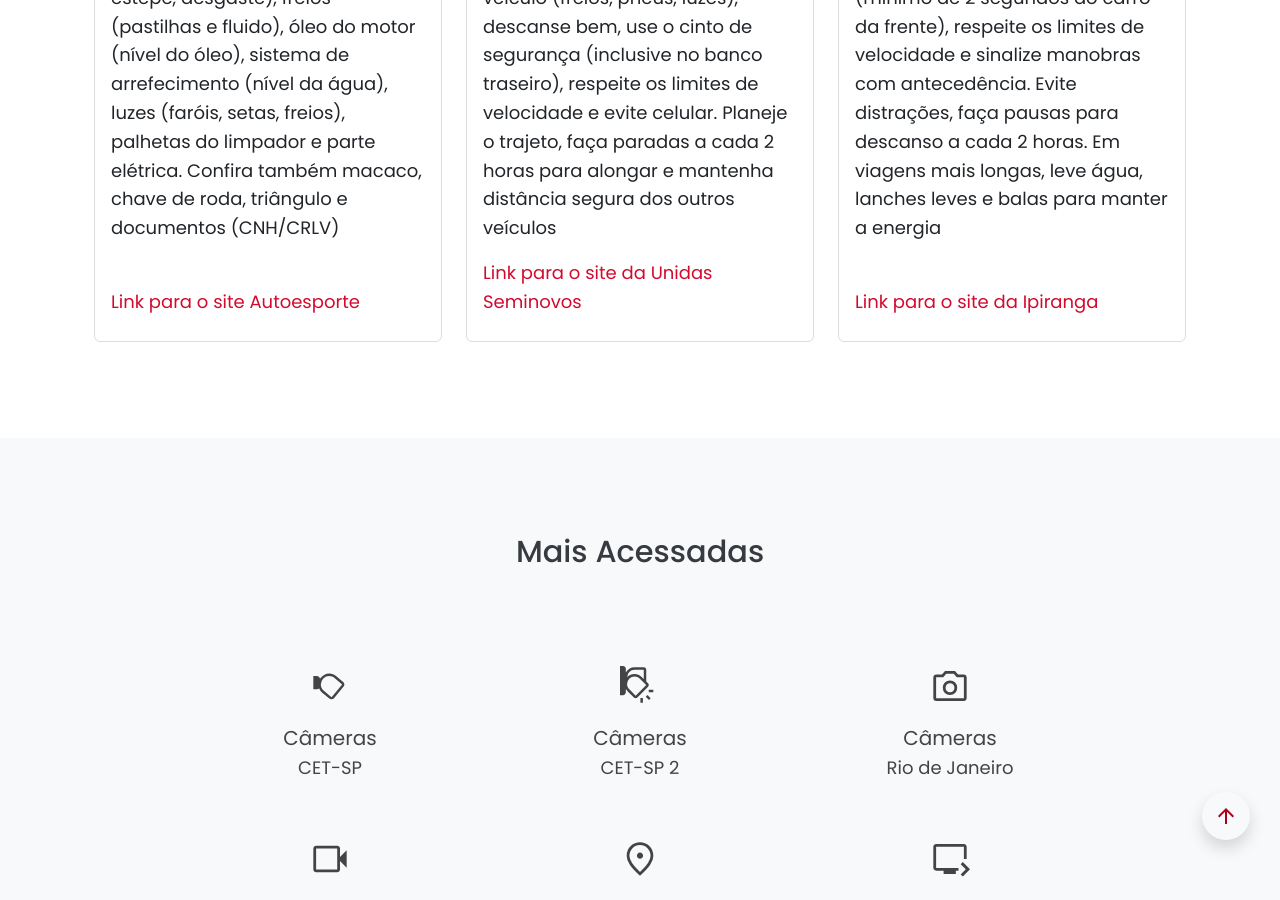
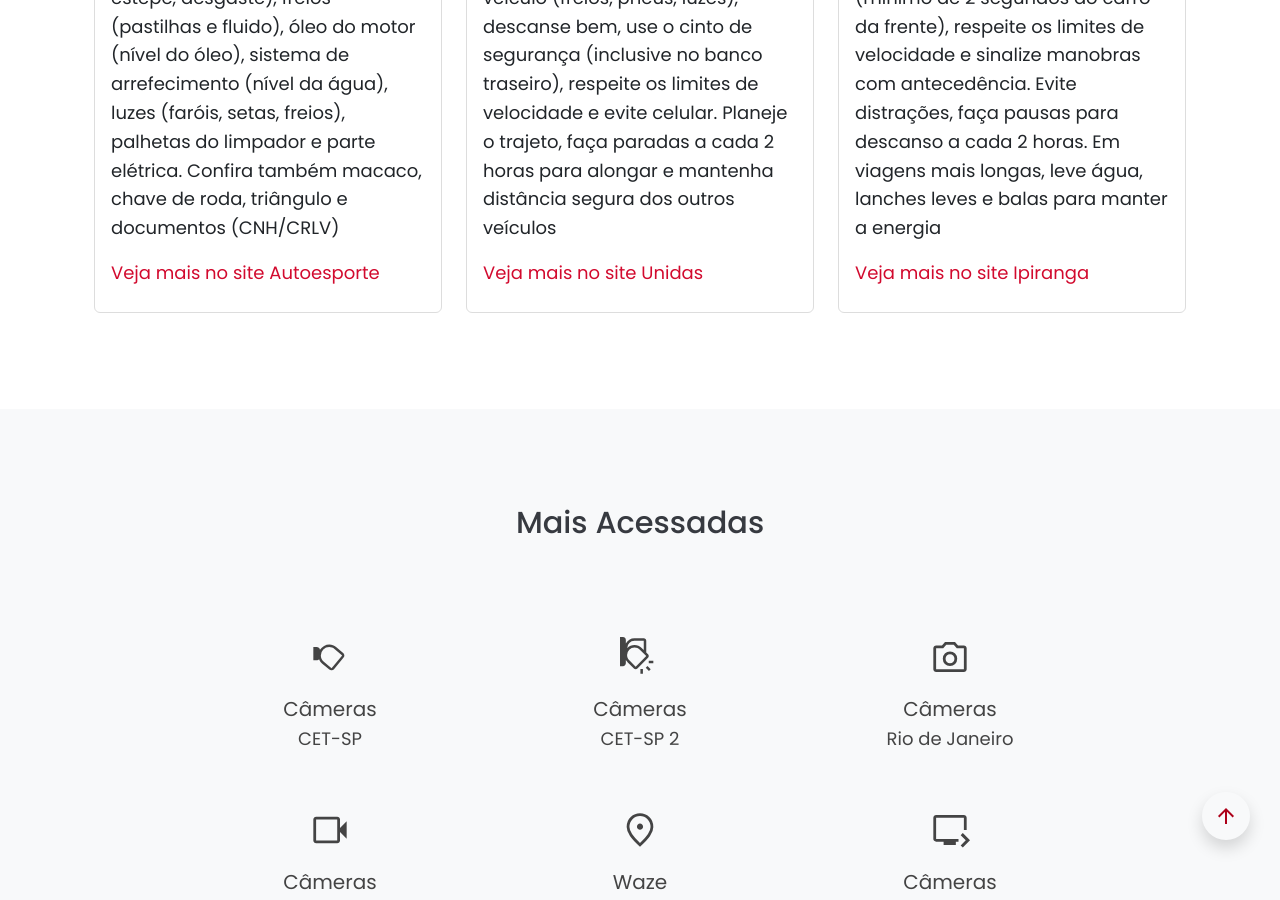
Before and after one commit to Sergio-Damm/transitoaovivo, a Jekyll site: the page built from index.html, in a window 1280 px wide and 900 px high, scrolled down 3182 px. Built offline with Jekyll 4.4.1, drawn with Linux system fonts in a browser that asks for light colours; comment, search, counter and statistics services are not loaded.

Commit message:
added Veja mais no site

```diff
--- a/index.html
+++ b/index.html
@@ -320,7 +320,7 @@ permalink: /
 							</div>
 							<div class="card-body">
 								<p class="card-title mb-3">Antes de viajar, revise itens essenciais: pneus (calibragem, estepe, desgaste), freios (pastilhas e fluido), óleo do motor (nível do óleo), sistema de arrefecimento (nível da água), luzes (faróis, setas, freios), palhetas do limpador e parte elétrica. Confira também macaco, chave de roda, triângulo e documentos (CNH/CRLV)</p>
-								<p class="card-text text-decoration-none text-cerise mb-2">Link para o site Autoesporte</p>
+								<p class="card-text text-decoration-none text-cerise mb-2">Veja mais no site Autoesporte</p>
 							</div>
 						</a>
 					</article>
@@ -343,7 +343,7 @@ permalink: /
 							</div>
 							<div class="card-body">
 								<p class="card-title mb-3">Para uma viagem segura, faça a manutenção preventiva do veículo (freios, pneus, luzes), descanse bem, use o cinto de segurança (inclusive no banco traseiro), respeite os limites de velocidade e evite celular. Planeje o trajeto, faça paradas a cada 2 horas para alongar e mantenha distância segura dos outros veículos</p>
-								<p class="card-text text-decoration-none text-cerise mb-2">Link para o site da Unidas Seminovos</p>
+								<p class="card-text text-decoration-none text-cerise mb-2">Veja mais no site Unidas</p>
 							</div>
 						</a>
 					</article>
@@ -366,7 +366,7 @@ permalink: /
 							</div>
 							<div class="card-body">
 								<p class="card-title mb-3">Pratique a direção defensiva mantendo uma distância segura (mínimo de 2 segundos do carro da frente), respeite os limites de velocidade e sinalize manobras com antecedência. Evite distrações, faça pausas para descanso a cada 2 horas. Em viagens mais longas, leve água, lanches leves e balas para manter a energia</p>
-								<p class="card-text text-decoration-none text-cerise mb-2">Link para o site da Ipiranga</p>
+								<p class="card-text text-decoration-none text-cerise mb-2">Veja mais no site Ipiranga</p>
 							</div>
 						</a>
 					</article>
```
